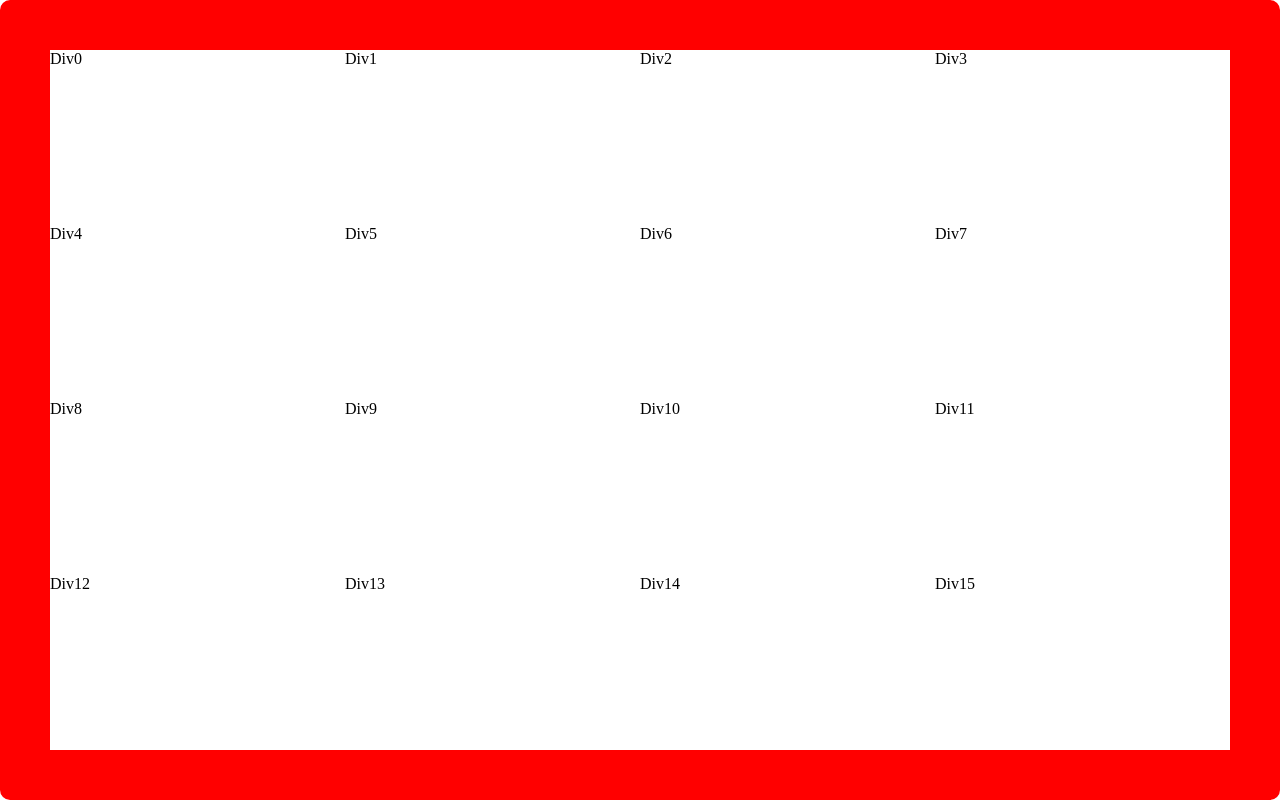
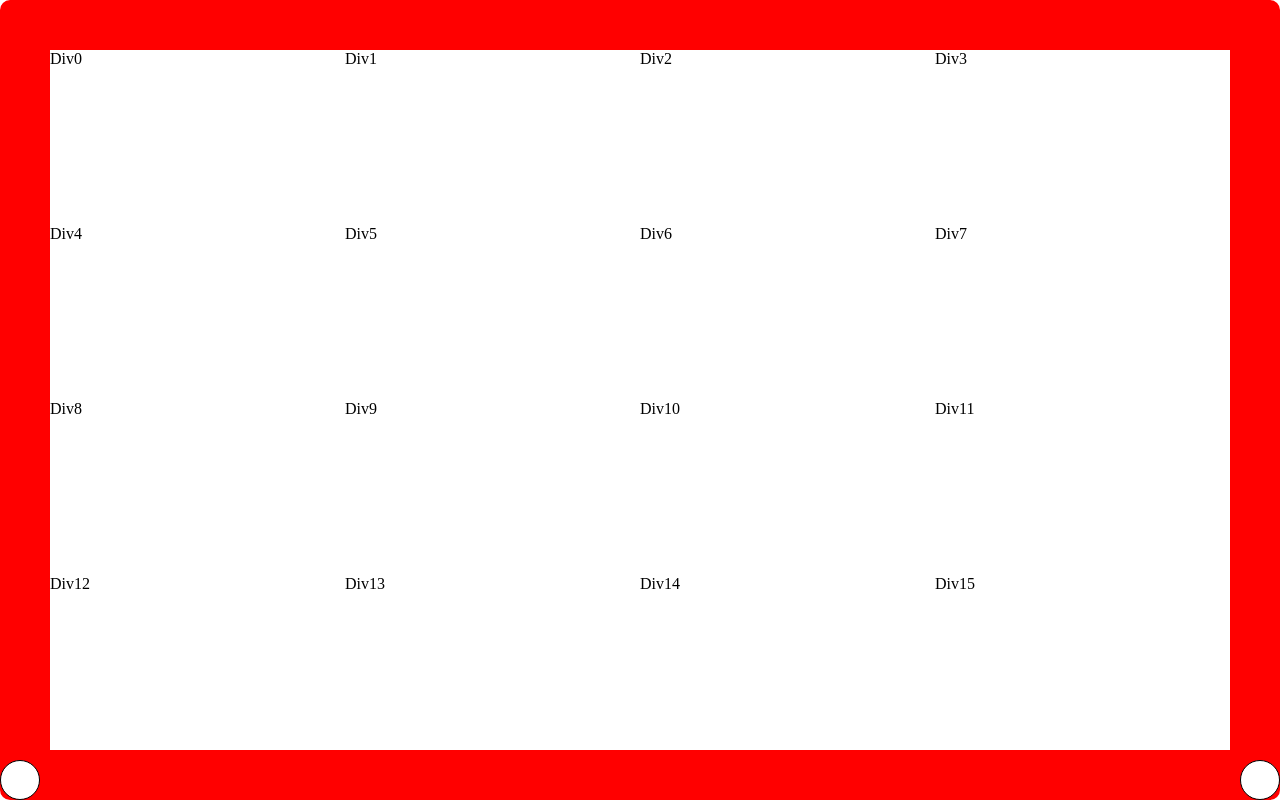
Before and after one commit to jtruelas/etch-a-sketch, a plain HTML site: page index.html in a window 1280 px wide. Drawn offline with Linux system fonts and the light colour scheme.

Commit message:
Added div for the knobs.

```diff
--- a/index.html
+++ b/index.html
@@ -9,5 +9,7 @@
 </head>
 <body>
     <div id="container"></div>
+    <div class="knob left"></div>
+    <div class="knob right"></div>
 </body>
 </html>
```
